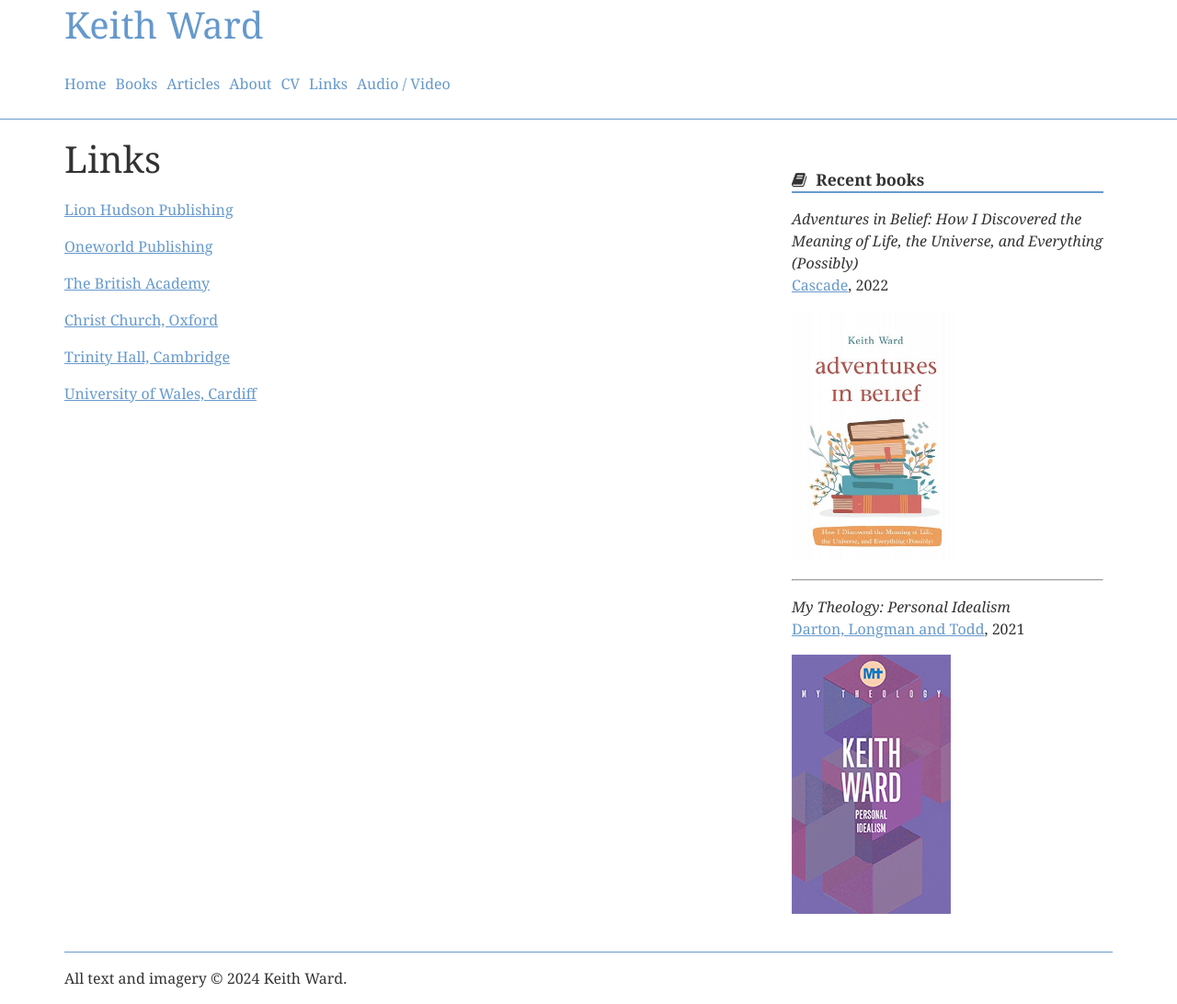
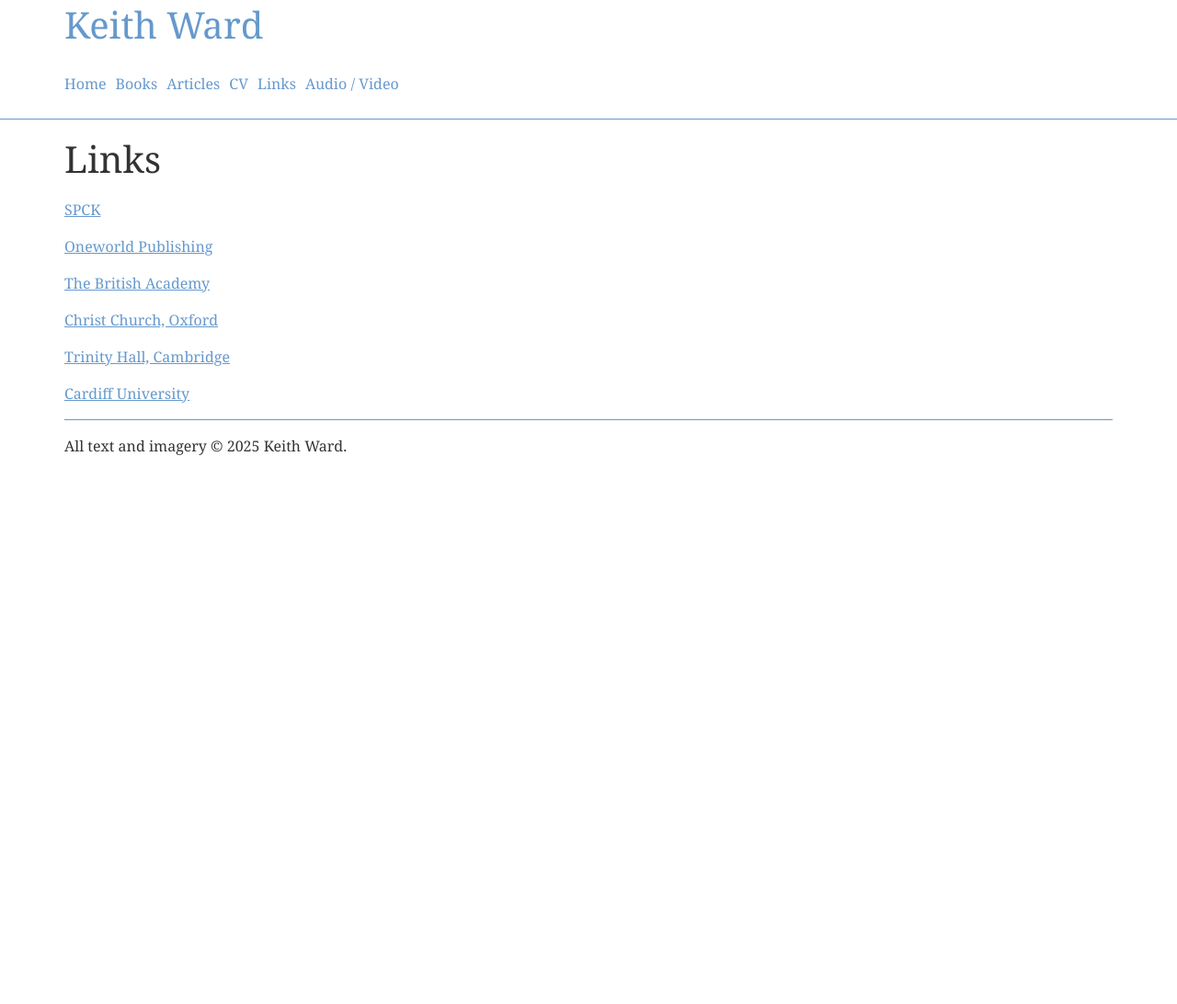
Before and after one commit to eye-division/keith-ward, a Jekyll site: the page built from links/index.html, in a window 1280 px wide. Shown: the whole page at 92% size. Built offline with Jekyll 4.4.1, drawn with Linux system fonts in a browser that asks for light colours; after the commit the page ends 900 px from its top, so only the background shows below that.

Commit message:
Major 2025 update

```diff
--- a/_data/nav.yml
+++ b/_data/nav.yml
@@ -7,9 +7,6 @@
 - title: "Articles"
   href: "/articles-in-books/"
 
-- title: "About"
-  href: "/about/"
-
 - title: "CV"
   href: "/cv/"
 
--- a/_includes/footer.html
+++ b/_includes/footer.html
@@ -5,7 +5,7 @@
           <nav role="navigation">
           </nav>
 
-          <p class="source-org copyright">All text and imagery &copy; 2024 Keith Ward.</p>
+          <p class="source-org copyright">All text and imagery &copy; 2025 Keith Ward.</p>
 
         </div> <!-- end #inner-footer -->
 
--- a/about/index.html
+++ /dev/null
@@ -1,45 +0,0 @@
----
-layout: page
-title: About
----
-
-<div id="inner-content" class="wrap clearfix">
-
-		<div id="main" class="eightcol first clearfix" role="main">
-
-			<article id="post-2" class="clearfix post-2 page type-page status-publish hentry" role="article" itemscope itemtype="http://schema.org/BlogPosting">
-
-				<header class="article-header">
-
-					<h1 class="page-title" itemprop="headline">About</h1>
-
-				</header> <!-- end article header -->
-
-				<section class="entry-content clearfix" itemprop="articleBody">
-					<p class="first">There are a number of Keith Wards on the internet, and they are not all me. To identify myself, I propose to call myself ‘Professor Keith Ward’, as I think I am the only one of those.</p>
-
-					<p>As my CV shows, I have been an academic virtually all my working life, teaching philosophy, theology, and religious studies at various times. So I am an academic, with all the shortcomings that implies. I am interested in intellectual problems, in arguments and theories, and I largely depend on other people for finding out facts.</p>
-
-					<p>I am, by nature and conviction, an Idealist philosopher, somebody who believes in the supremacy of Spirit or Mind, and who thinks that the material universe is an expression or creation of a Supreme Mind. I see religions as very ambiguous but probably necessary ways of giving humans some awareness of this Supreme Mind. I am a Christian, and became a priest of the Church of England in 1972. But I have an interest in the many diverse ways in which humans have sought spiritual truth, and in trying to understand what these various paths may have to teach.  I think the main task for religious believers today is to ensure that their beliefs are conducive to human flourishing and, so far as is possible, to the flourishing of all sentient beings; to relate ancient religious beliefs to the modern scientific world view; and to see their own faith in a truly global context.</p>
-
-					<p>I have listed the books I have written under a number of subject-headings. I have put them in chronological order, and given the dates of their publication, so that certain developments of thought may be seen. Some books have been published under different titles, in which case I have listed both titles together. Some books fall under more than one subject-heading, and I have put duplicates in square brackets. Finally, I have printed in bold type one book under each subject-heading which in my view will give a fairly full view of my thoughts. I have also given, in brackets, very short descriptions of the topics each book is supposed to be about.</p>
-
-					<p><a href="/books-all">Read about my books</a></p>
-
-			</section> <!-- end article section -->
-
-				<footer class="article-footer">
-
-				</footer> <!-- end article footer -->
-
-
-
-			</article> <!-- end article -->
-
-
-
-		</div> <!-- end #main -->
-
-		{% include sidebar.html %}
-
-</div> <!-- end #inner-content -->
--- a/cv/index.html
+++ b/cv/index.html
@@ -5,7 +5,7 @@
 
 	<div id="inner-content" class="wrap clearfix">
 
-			<div id="main" class="eightcol first clearfix" role="main">
+			<div id="main" class="first clearfix" role="main">
 
 
 				<article id="post-6" class="clearfix post-6 page type-page status-publish hentry" role="article" itemscope itemtype="http://schema.org/BlogPosting">
@@ -84,6 +84,5 @@
 
 			</div> <!-- end #main -->
 
-			{% include sidebar.html %}
 
 		</div> <!-- end #inner-content -->
--- a/links/index.html
+++ b/links/index.html
@@ -5,7 +5,7 @@
 
 				<div id="inner-content" class="wrap clearfix">
 
-						<div id="main" class="eightcol first clearfix" role="main">
+						<div id="main" class="first clearfix" role="main">
 
 
 							<article id="post-12" class="clearfix post-12 page type-page status-publish hentry" role="article" itemscope itemtype="http://schema.org/BlogPosting">
@@ -17,12 +17,12 @@
 								</header> <!-- end article header -->
 
 								<section class="entry-content clearfix" itemprop="articleBody">
-									<p><a href="http://www.lionhudson.com/">Lion Hudson Publishing</a></p>
-									<p><a href="http://www.oneworld-publications.com/">Oneworld Publishing</a></p>
-									<p><a href="http://www.britac.ac.uk/fellowship/elections/index.cfm?member=3297">The British Academy</a></p>
-									<p><a href="http://www.chch.ox.ac.uk/">Christ Church, Oxford</a></p>
-									<p><a href="http://www.trinhall.cam.ac.uk/">Trinity Hall, Cambridge</a></p>
-									<p><a href="http://www.wales.ac.uk/en/Home.aspx">University of Wales, Cardiff</a></p>
+									<p><a href="https://spckpublishing.co.uk/">SPCK</a></p>
+									<p><a href="https://www.oneworld-publications.com/">Oneworld Publishing</a></p>
+									<p><a href="https://www.thebritishacademy.ac.uk/fellows/keith-ward-FBA/">The British Academy</a></p>
+									<p><a href="https://www.chch.ox.ac.uk/">Christ Church, Oxford</a></p>
+									<p><a href="https://www.trinhall.cam.ac.uk/">Trinity Hall, Cambridge</a></p>
+									<p><a href="https://www.wales.ac.uk/">Cardiff University</a></p>
 							</section> <!-- end article section -->
 
 								<footer class="article-footer">
@@ -36,5 +36,4 @@
 
 						</div> <!-- end #main -->
 
-						{% include sidebar.html %}
 				</div> <!-- end #inner-content -->
```
Also changed, not shown: index.html (+4 -3 lines).
